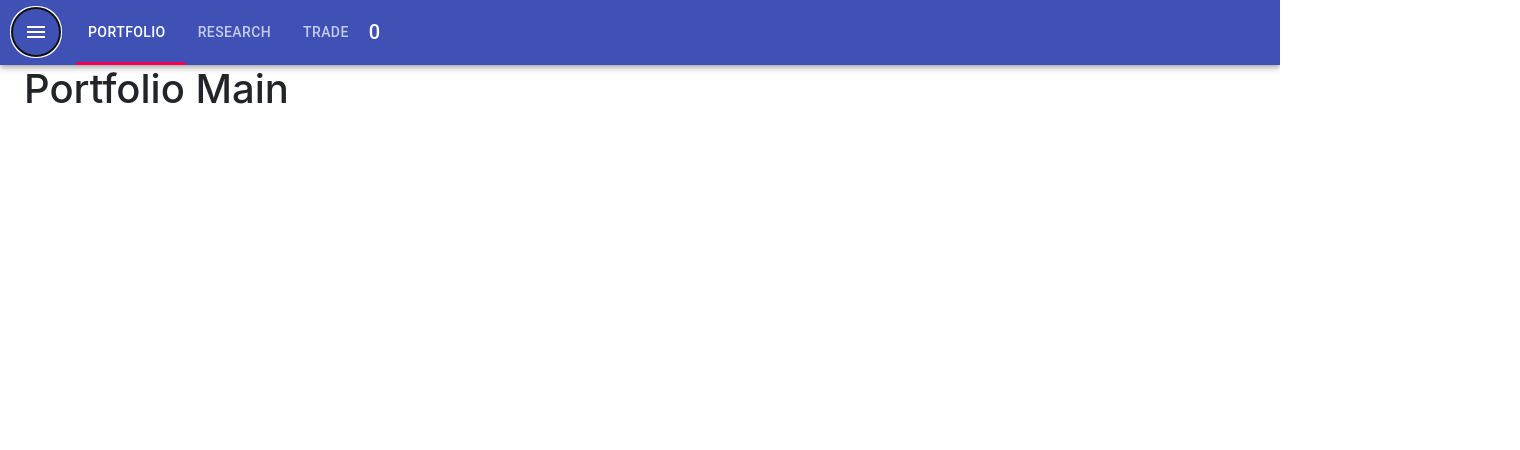
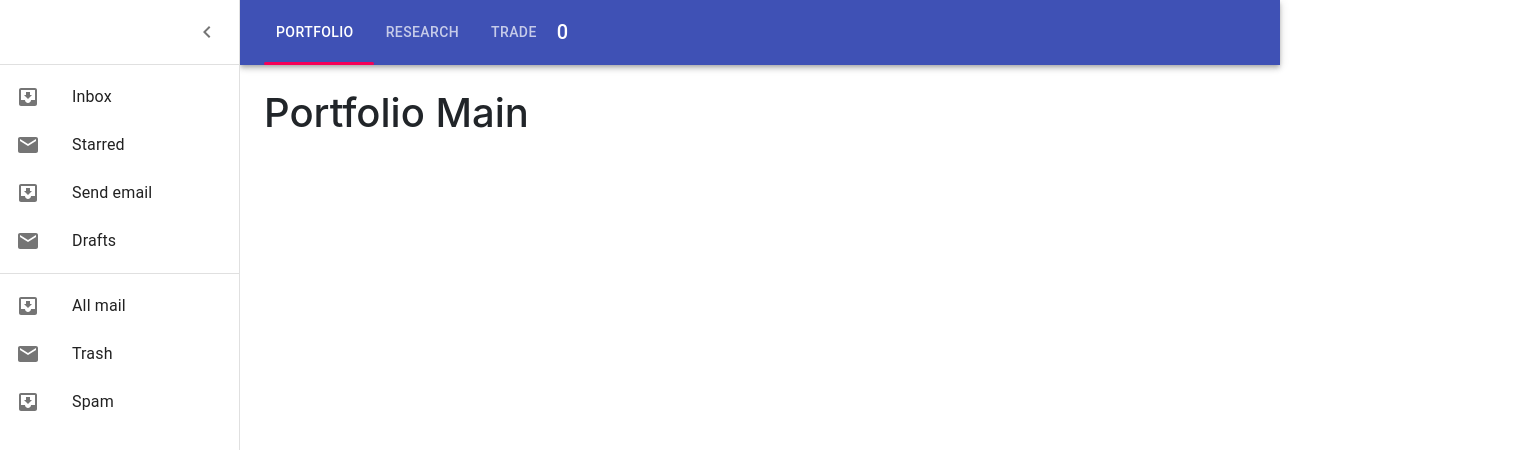
Before and after one commit to lpervin/FinTracker, a React (Create React App) app in the folder FinTracker.UI/ClientApp/: page / in a window 1280 px wide. Both pictures are taken after a click on the button "open drawer". Shown: the top 450 px of the page, 1520 px wide, since content can reach past the window. Built offline with nearby package versions, Linux system fonts and the light colour scheme.

Commit message:
Added drawer menu

```diff
--- a/FinTracker.UI/ClientApp/package.json
+++ b/FinTracker.UI/ClientApp/package.json
@@ -6,7 +6,8 @@
     "@material-ui/core": "^4.11.0",
     "@material-ui/icons": "^4.9.1",
     "bootstrap": "^4.1.3",
-    "jquery": "^3.4.1",
+    "clsx": "^1.1.1",
+    "jquery": "^3.5.1",
     "merge": "^1.2.1",
     "oidc-client": "^1.9.0",
     "prop-types": "^15.7.2",
--- a/FinTracker.UI/ClientApp/src/components/Layout.js
+++ b/FinTracker.UI/ClientApp/src/components/Layout.js
@@ -1,24 +1,51 @@
 import React, {Component} from 'react'
+import clsx from "clsx";
+import makeStyles  from '@material-ui/core/styles/makeStyles';
 import NavMenu from "./NavMenu";
 import Container from '@material-ui/core/Container'
-import './NavMenu.css'
 
+const drawerWidth = 240;
+const useStyles = makeStyles((theme) => ({
+        root: {
+            display: 'flex',
+        },
+            content: {
+                flexGrow: 1,
+                padding: theme.spacing(3),
+                transition: theme.transitions.create('margin', {
+                    easing: theme.transitions.easing.sharp,
+                    duration: theme.transitions.duration.leavingScreen,
+                }),
 
-class Layout extends Component {
+            },
+            contentShift: {
+                transition: theme.transitions.create('margin', {
+                    easing: theme.transitions.easing.easeOut,
+                    duration: theme.transitions.duration.enteringScreen,
+                }),
+                marginLeft: drawerWidth,
+            },
+    }));
 
-    render() {
-        const styles = {root: { paddingTop: 150 }}
-        return (
-            <React.Fragment>
-                <NavMenu/>
-                <Container className="page-content">
-                    {this.props.children}
-                </Container>
-            </React.Fragment>
+    export default  function Layout(props)  {
+        const classes = useStyles();
+        const [open, setOpen] = React.useState(false);
+       const handleMenuOpen = (isOpen) => {
+            setOpen(isOpen)
+            //console.log(isOpen)
+        };
 
+            return  (
+                <React.Fragment>
+                    <NavMenu toggleMenu={handleMenuOpen}/>
+                    <Container
+                        className={clsx(classes.content, {
+                            [classes.contentShift]: open,
+                        })}
+                    >
+                        {props.children}
+                    </Container>
+                </React.Fragment>
+            );
 
-        );
     }
-}
-
-export default  Layout;
--- a/FinTracker.UI/ClientApp/src/components/NavMenu.js
+++ b/FinTracker.UI/ClientApp/src/components/NavMenu.js
@@ -1,30 +1,75 @@
 import React, { Component } from 'react';
-import PropTypes from 'prop-types';
+import clsx from "clsx";
 import { withRouter } from 'react-router-dom'
 import AppBar from "@material-ui/core/AppBar";
 import Toolbar from "@material-ui/core/Toolbar";
-import IconButton from "@material-ui/core/IconButton";
+import { makeStyles, useTheme } from "@material-ui/core/styles";
+
 import Typography from "@material-ui/core/Typography";
-import Button from "@material-ui/core/Button";
+
+
+import { Link as MaterialLink } from "@material-ui/core";
+import Divider from '@material-ui/core/Divider';
+import IconButton from '@material-ui/core/IconButton';
 import MenuIcon from '@material-ui/icons/Menu';
-import makeStyles from "@material-ui/core/styles/makeStyles";
-import { Link as MaterialLink } from "@material-ui/core";
-//import Link from "@material-ui/core/Link";
+import ChevronLeftIcon from '@material-ui/icons/ChevronLeft';
+import ChevronRightIcon from '@material-ui/icons/ChevronRight';
+import ListItem from '@material-ui/core/ListItem';
+import ListItemIcon from '@material-ui/core/ListItemIcon';
+import ListItemText from '@material-ui/core/ListItemText';
+import InboxIcon from '@material-ui/icons/MoveToInbox';
+import MailIcon from '@material-ui/icons/Mail';
+
+
 import './NavMenu.css'
 
 import Tabs from '@material-ui/core/Tabs';
 import Tab from '@material-ui/core/Tab';
+import List from "@material-ui/core/List";
+import Drawer from "@material-ui/core/Drawer";
 
 
+const drawerWidth = 240;
+
 const useStyles = makeStyles((theme) => ({
+  root: {
+    display: 'flex'
+  },
     appBar: {
-        position: "relative"
+        position: "relative",
+        transition: theme.transitions.create(['margin', 'width'], {
+            easing: theme.transitions.easing.sharp,
+            duration: theme.transitions.duration.leavingScreen,
+        }),
     },
-  root: {
-    flexGrow: 1,
+    appBarShift: {
+        width: `calc(100% - ${drawerWidth}px)`,
+        marginLeft: drawerWidth,
+        transition: theme.transitions.create(['margin', 'width'], {
+            easing: theme.transitions.easing.easeOut,
+            duration: theme.transitions.duration.enteringScreen,
+        }),
     },
       menuButton: {
         marginRight: theme.spacing(2),
+      },
+        hide: {
+            display: 'none',
+        },
+        drawer: {
+            width: drawerWidth,
+            flexShrink: 0,
+        },
+        drawerPaper: {
+            width: drawerWidth,
+        },
+        drawerHeader: {
+            display: 'flex',
+            alignItems: 'center',
+            padding: theme.spacing(0, 1),
+            // necessary for content to be below app bar
+            ...theme.mixins.toolbar,
+            justifyContent: 'flex-end',
         },
   nav: {
     flexGrow: 1,
@@ -50,7 +95,8 @@
 
  function NavMenu(props) {
      const classes = useStyles();
-
+     const theme = useTheme();
+         /**Main Navigation Links **/
              const loc = props.location.pathname;
              const links = ['/portfolio', '/research', '/trade'];
              //console.log(loc)
@@ -61,13 +107,28 @@
                  console.log(newValue)
                  setValue(newValue)
              };
+        /*******/
 
-    // const classes = this.useStyles();
+        /****Drawer******/
+        const [isOpen, setOpen] = React.useState(false)
+        const toggleDrawer = () => {
+            const menuState = !isOpen;
+            setOpen(menuState);
+            props.toggleMenu(menuState);
+        };
+        /**********/
+
 
     return (
-        <AppBar  position="absolute" className={classes.appBar}>
+        <div className={classes.root}>
+            <AppBar  position="fixed" className={clsx(classes.appBar, {
+                [classes.appBarShift]: isOpen,
+            })}>
                 <Toolbar>
-            <IconButton edge="start" className={classes.menuButton} color="inherit" aria-label="menu">
+                    <IconButton color="inherit" edge="start" aria-label="open drawer"
+                                className={clsx(classes.menuButton, isOpen && classes.hide)}
+                                onClick={toggleDrawer}
+                    >
                         <MenuIcon />
                     </IconButton>
                     <Tabs value={tabIndex} onChange={tabChanged} aria-label="Tabs">
@@ -78,22 +139,43 @@
                     <Typography variant="h6">
                         {tabIndex}
                     </Typography>
-          {/*  <Typography variant="h6" className={classes.nav}>
-                <Link href="/portfolio"  color="inherit" className={classes.navlink}>
-                   Portfolio
-                </Link>
-
-                <Link href="/research" color="inherit" className={classes.navlink}>
-                    Research
-                </Link>
-                { ' ' }
-                <Link href="/trade" color="inherit" className={classes.navlink}>
-                    Trade
-                </Link>
-            </Typography>*/}
-            {/*<Button color="inherit">Login</Button>*/}
                 </Toolbar>
             </AppBar>
+            <Drawer
+                className={classes.drawer}
+                variant="persistent"
+                anchor="left"
+                open={isOpen}
+                classes={{
+                    paper: classes.drawerPaper,
+                }}
+            >
+                <div className={classes.drawerHeader}>
+                    <IconButton onClick={toggleDrawer}>
+                        {theme.direction === 'ltr' ? <ChevronLeftIcon /> : <ChevronRightIcon />}
+                    </IconButton>
+                </div>
+                <Divider />
+                <List>
+                    {['Inbox', 'Starred', 'Send email', 'Drafts'].map((text, index) => (
+                        <ListItem button key={text}>
+                            <ListItemIcon>{index % 2 === 0 ? <InboxIcon /> : <MailIcon />}</ListItemIcon>
+                            <ListItemText primary={text} />
+                        </ListItem>
+                    ))}
+                </List>
+                <Divider />
+                <List>
+                    {['All mail', 'Trash', 'Spam'].map((text, index) => (
+                        <ListItem button key={text}>
+                            <ListItemIcon>{index % 2 === 0 ? <InboxIcon /> : <MailIcon />}</ListItemIcon>
+                            <ListItemText primary={text} />
+                        </ListItem>
+                    ))}
+                </List>
+            </Drawer>
+        </div>
+
 
     );
 }
```
Also changed, not shown: 2 other files (tests, documents, lock files or other folders). Lines whose indentation alone changed are shown as unchanged.
